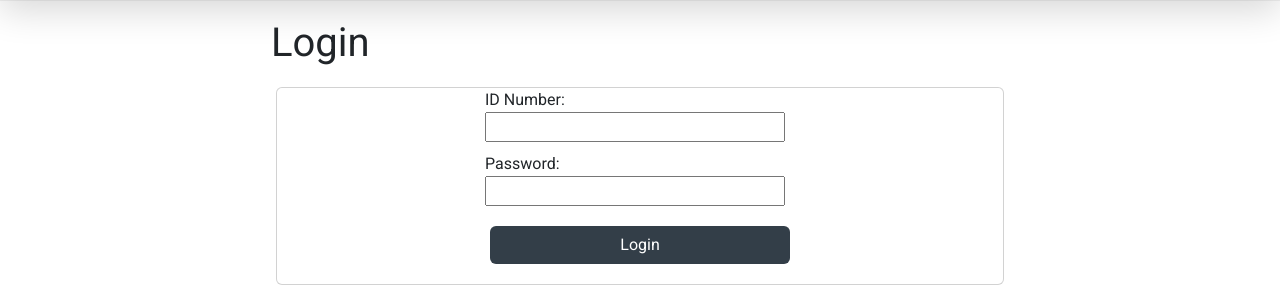
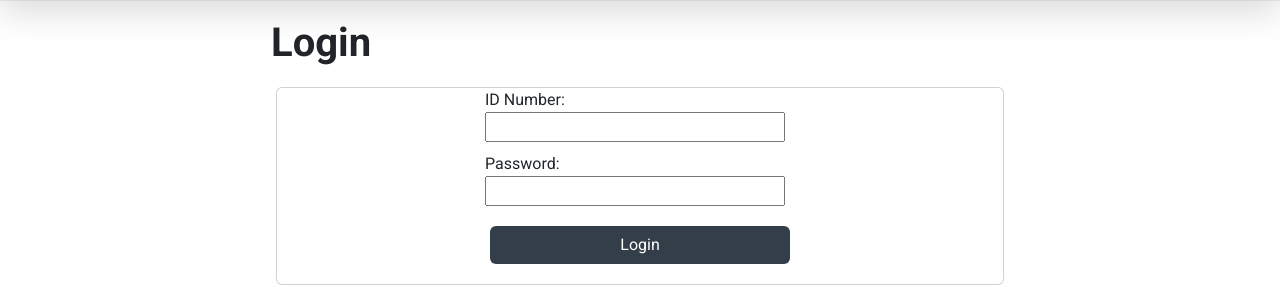
Before and after one commit to Rashay01/Insurance-app, a Flask app: page /login in a window 1280 px wide. Shown: the part 56-356 px from the top of the page. Run offline with Flask 3, Linux system fonts and the light colour scheme.

Commit message:
login heading change

```diff
--- a/templates/login.html
+++ b/templates/login.html
@@ -14,6 +14,8 @@
     max-width: 1000px;
   }
   .all-heading {
+    font-family: "Roboto", sans-serif;
+    font-weight: 700;
     margin-left: 15px;
     margin-top: 20px;
   }
```
